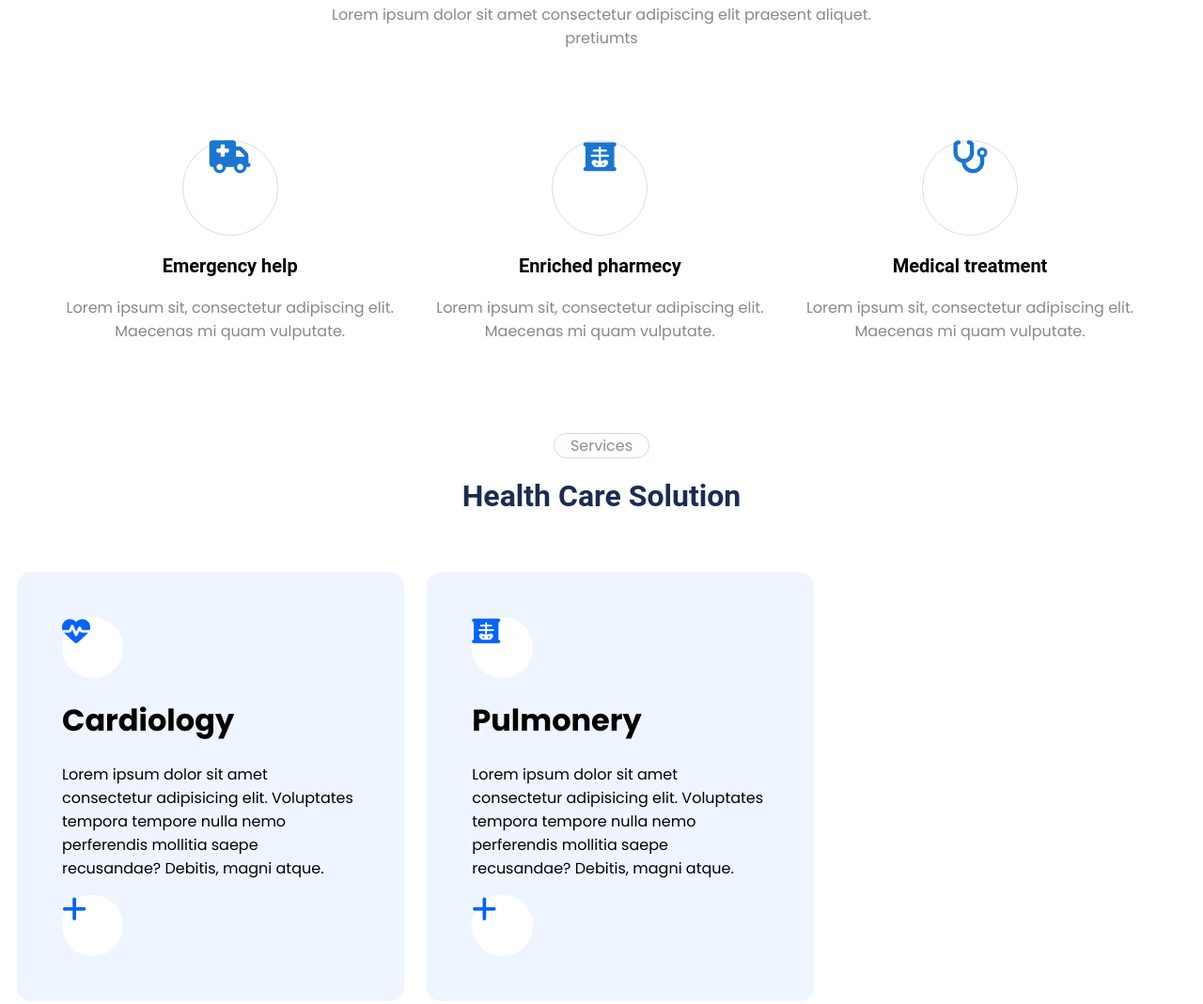
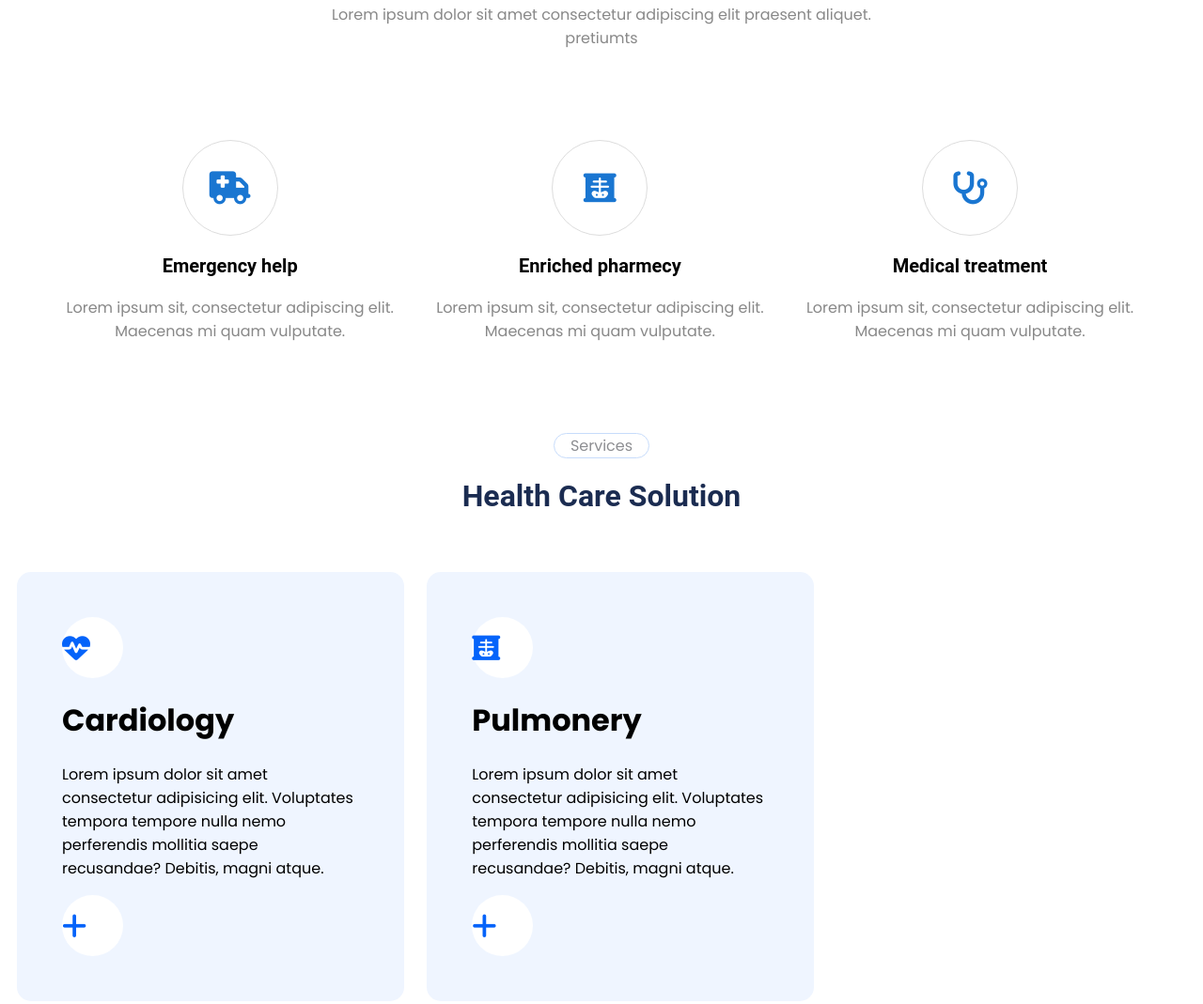
Before and after one commit to Afipa-Ahmed/index-1, a plain HTML site: page index.html in a window 1280 px wide. Shown: the part 1419-2488 px from the top of the page at 94% size. Drawn offline with Linux system fonts and the light colour scheme.

Commit message:
project-3

```diff
--- a/index.html
+++ b/index.html
@@ -168,7 +168,7 @@
         border: 1px solid #dddddd;
         border-radius: 50%;
         font-size: 35px;
-
+        line-height: 100px;
       }
       .cdn-section h3{
         font-size: 20px;
@@ -182,6 +182,7 @@
         color: white;
         transition: ;
         border: none;
+
       }
       .services p{
         border: 1px solid #C7DCFB;
@@ -217,7 +218,7 @@
         font-size: 30px;
         color: #0463FA;
         border-radius: 50%;
-
+        line-height: 65px;
       }
 
     </style>
```
